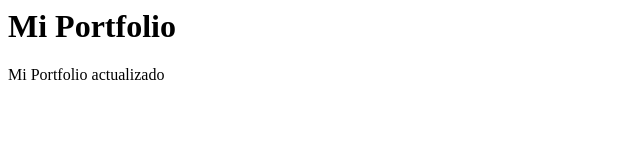
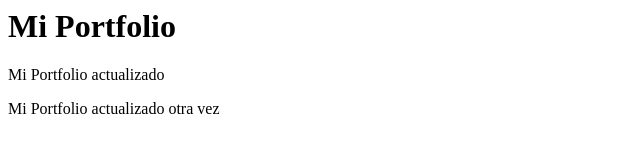
Before and after one commit to Flash1407/portfolio-FrontEnd, a plain HTML site: page index.html in a window 1280 px wide. Shown: the whole page, without its empty margins (0-640 px from the left). Drawn offline with Linux system fonts and the light colour scheme.

Commit message:
Update index.html

```diff
--- a/index.html
+++ b/index.html
@@ -1,2 +1,3 @@
 <h1>Mi Portfolio</h1>
 <p>Mi Portfolio actualizado</p>
+<p>Mi Portfolio actualizado otra vez</p>
```
